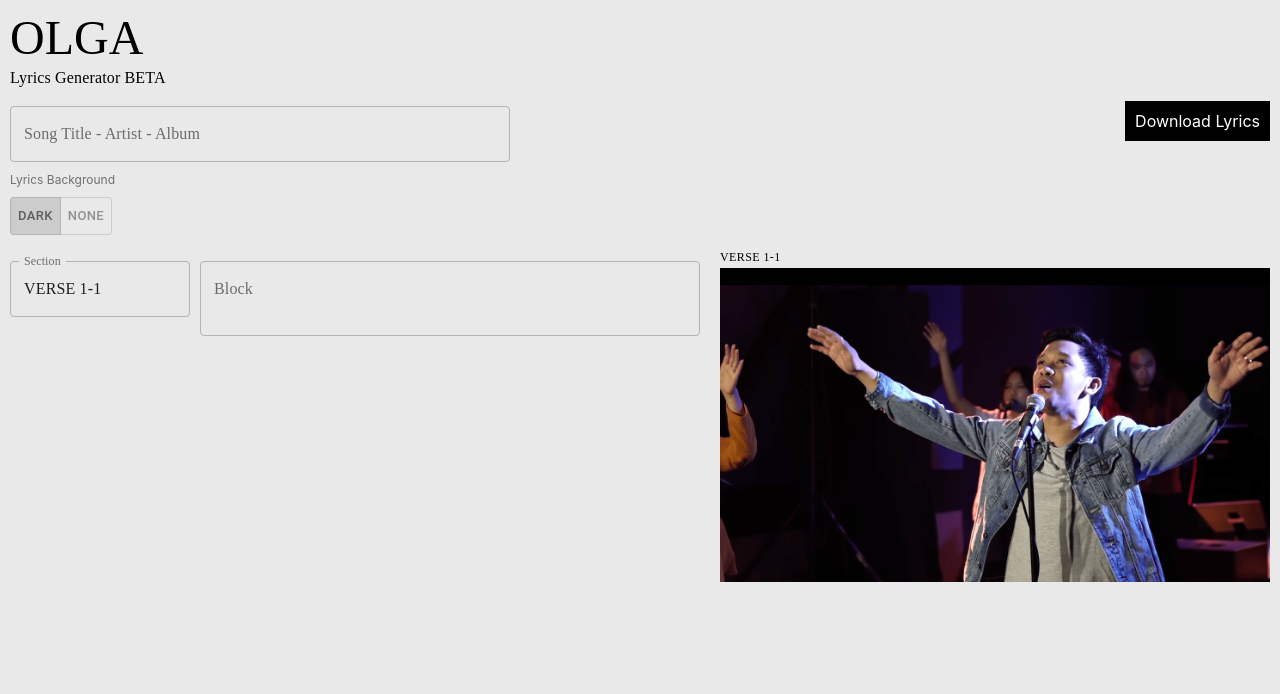
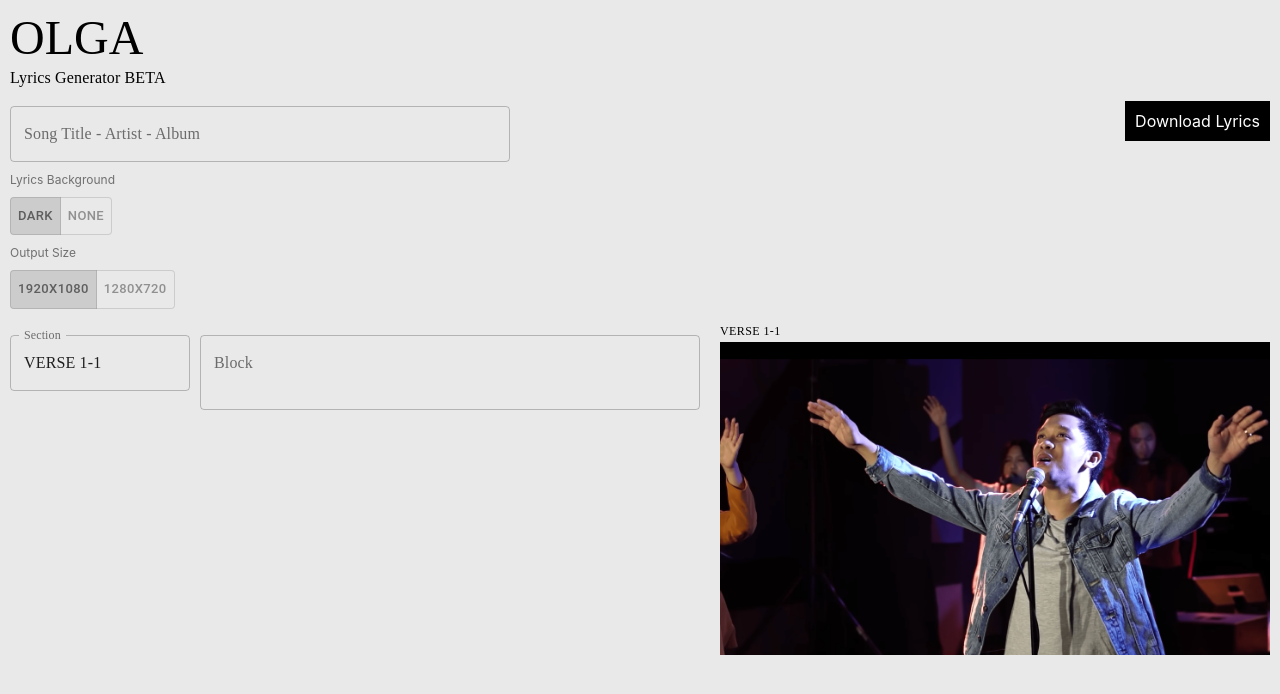
Before and after one commit to ajcatarina/olga, a React (Create React App) app: page / in a window 1280 px wide. Shown: the top 694 px of the page. Built offline with nearby package versions, Linux system fonts and the light colour scheme; the HTML template or start-up script is replaced by a standard one.

Commit message:
Add toggle to set resolution

```diff
--- a/src/scenes/LyricsGenerate/index.js
+++ b/src/scenes/LyricsGenerate/index.js
@@ -16,6 +16,7 @@ const FONT_STYLE = 'normal'
 function LyricsGenerate(props) {
   const [title, setTitle] = useState('')
   const [background, setBackground] = useState('dark')
+  const [outputSize, setOutputSize] = useState('1920x1080')
   const [sections, setSections] = useState('')
   const [lyrics, setLyrics] = useState('')
   const [debouncedLyrics] = useDebounce(lyrics, 777)
@@ -63,14 +64,27 @@ function LyricsGenerate(props) {
     let imageFilename
     let images = []
     let canvas = document.getElementById('canvas')
-    canvas.style.letterSpacing = '3px'
+
+    // Output dimensions
+    const width = outputSize.split('x')[0]
+    const height = outputSize.split('x')[1]
+    const xpos = width / 2
+    const ypos1Factor = 615 / 720
+    const ypos2Factor = 675 / 720
+    const ypos1 = ypos1Factor * height
+    const ypos2 = ypos2Factor * height
+    const fontSizeFactor = 35.25 / 720
+    const fontSize = height * fontSizeFactor
+    const letterSpacingFactor = 3 / 35.25
+    canvas.style.letterSpacing = (fontSize * letterSpacingFactor) + 'px'
+
     blocks.forEach((block, index) => {
       let blockSplit = block.split('\n')
-      const svgString = `<svg viewBox="0 0 1280 720" width="1280" height="720">
-        <text id="line-1" text-anchor="middle" x="640" y="615" font-family="${FONT}" font-size="35.25px" font-style="${FONT_STYLE}" fill="white">
+      const svgString = `<svg viewBox="0 0 ${width} ${height}" width="${width}" height="${height}">
+        <text id="line-1" text-anchor="middle" x="${xpos}" y="${ypos1}" font-family="${FONT}" font-size="${fontSize}px" font-style="${FONT_STYLE}" fill="white">
           ${blockSplit[0] || ''}
         </text>
-        <text id="line-2" text-anchor="middle" x="640" y="675" font-family="${FONT}" font-size="35.25px" font-style="${FONT_STYLE}" fill="white">
+        <text id="line-2" text-anchor="middle" x="${xpos}" y="${ypos2}" font-family="${FONT}" font-size="${fontSize}px" font-style="${FONT_STYLE}" fill="white">
           ${blockSplit[1] || ''}
         </text>
       </svg>`
@@ -78,7 +92,7 @@ function LyricsGenerate(props) {
       const container = document.getElementById('svg-space')
       container.innerHTML = svgString
       const svgEl = container.firstChild
-      svgEl.style.letterSpacing = '3px'
+      svgEl.style.letterSpacing = (fontSize * letterSpacingFactor) + 'px'
 
       function addTextBackground(textEl) {
         const SVGRect = textEl.getBBox()
@@ -113,7 +127,7 @@ function LyricsGenerate(props) {
     })
 
     setImages(images)
-  }, [debouncedLyrics, debouncedSections, background])
+  }, [debouncedLyrics, debouncedSections, background, outputSize])
 
   return (
     <>
@@ -160,6 +174,10 @@ function LyricsGenerate(props) {
         <TextBackgroundToggle
           background={background}
           onChange={v => setBackground(v)}
+        />
+        <OutputSizeToggle
+          outputSize={outputSize}
+          onChange={v => setOutputSize(v)}
         />
       </div>
       <div style={{ display: 'flex', paddingLeft: 10, paddingRight: 10 }}>
@@ -320,4 +338,39 @@ function TextBackgroundToggle(props) {
   )
 }
 
+function OutputSizeToggle(props) {
+  const {
+    outputSize = '1920x1080',
+    onChange = () => null,
+  } = props
+
+  return (
+    <>
+      <div
+        style={{
+          marginTop: 10,
+          marginBottom: 10,
+          fontSize: 12,
+          color: '#00000085',
+        }}
+      >
+        Output Size
+      </div>
+      <ToggleButtonGroup
+        value={outputSize}
+        exclusive
+        onChange={(e, newVal) => onChange(newVal)}
+        size="small"
+      >
+        <ToggleButton value="1920x1080">
+          1920x1080
+        </ToggleButton>
+        <ToggleButton value="1280x720">
+          1280x720
+        </ToggleButton>
+      </ToggleButtonGroup>
+    </>
+  )
+}
+
 export default LyricsGenerate
```
